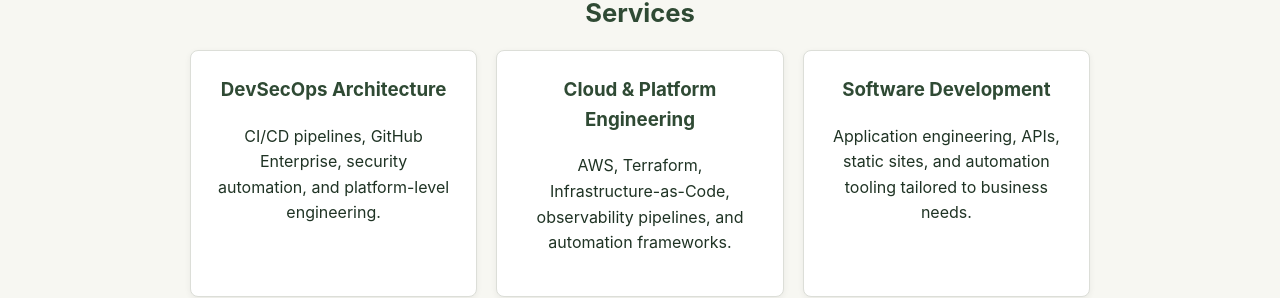
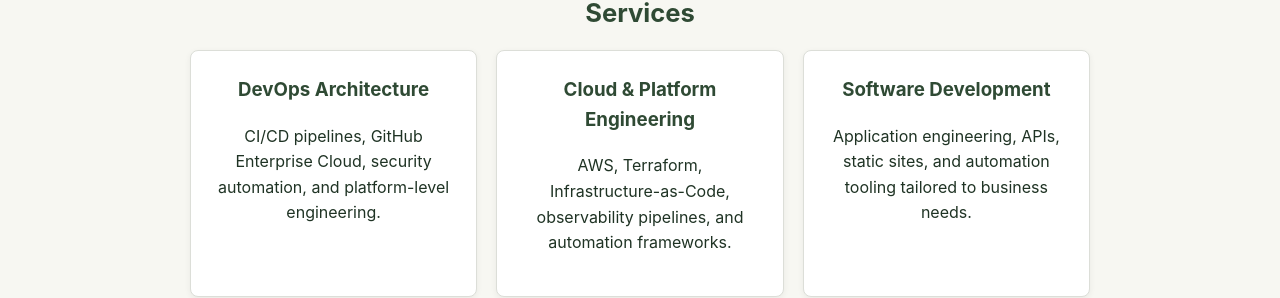
Before and after one commit to rush-creek-labs/rush-creek-labs.github.io, a plain HTML site: page index.html in a window 1280 px wide. Shown: the part 371-669 px from the top of the page. Drawn offline with Linux system fonts and the light colour scheme.

Commit message:
Update service description from DevSecOps to DevOps Architecture

```diff
--- a/index.html
+++ b/index.html
@@ -105,8 +105,8 @@
 
     <div class="services">
         <div class="card">
-            <h3>DevSecOps Architecture</h3>
-            <p>CI/CD pipelines, GitHub Enterprise, security automation, and platform-level engineering.</p>
+            <h3>DevOps Architecture</h3>
+            <p>CI/CD pipelines, GitHub Enterprise Cloud, security automation, and platform-level engineering.</p>
         </div>
 
         <div class="card">
```
